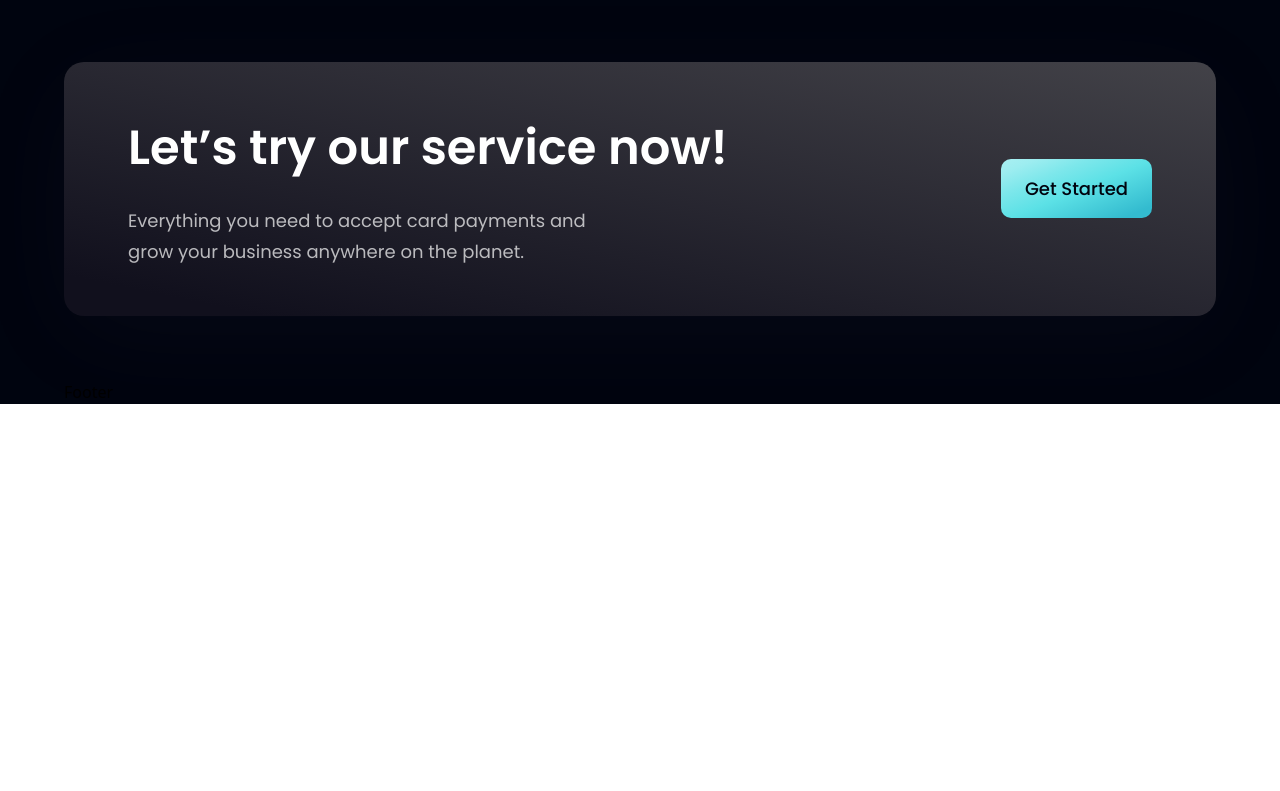
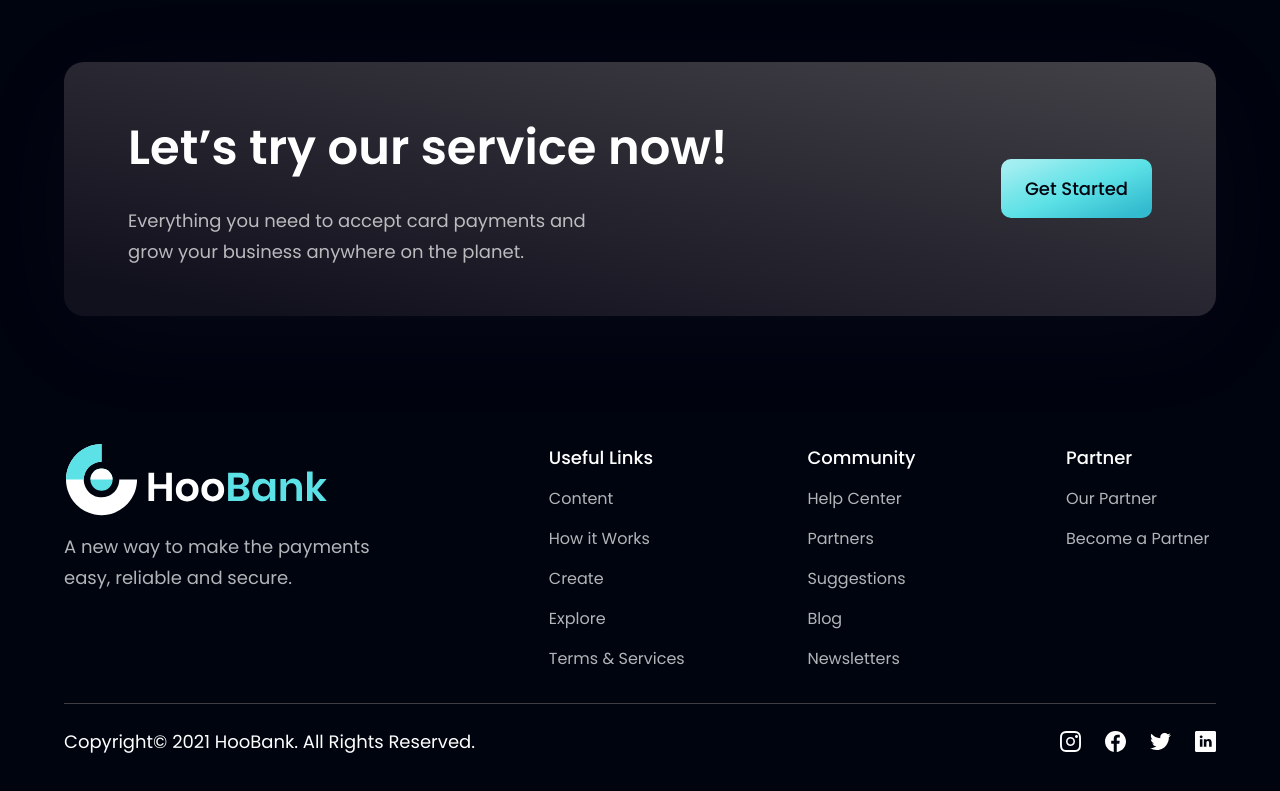
Before and after one commit to shashankW13/React-Way, a React (Vite) app in the folder Bank_modern_app/bank_modern_app/: page / in a window 1280 px wide. Shown: the part 4082-4873 px from the top of the page. Before the commit the page ends 4486 px from the top, so only its background shows below. Built offline with nearby package versions, Linux system fonts and the light colour scheme.

Commit message:
Added Footer and Completed the project

```diff
--- a/Bank_modern_app/bank_modern_app/src/components/Footer.jsx
+++ b/Bank_modern_app/bank_modern_app/src/components/Footer.jsx
@@ -1,7 +1,63 @@
 import React from "react"
+import styles from "../style"
+import { logo } from "../assets"
+import { footerLinks, socialMedia } from "../constants"
 
-const Footer = () => {
-	return <div>Footer</div>
-}
+const Footer = () => (
+	<section className={`${styles.flexCenter} ${styles.paddingY} flex-col`}>
+		<div className={`${styles.flexStart} md:flex-row flex-col mb-8 w-full`}>
+			<div className="flex-[1] flex flex-col justify-start mr-10">
+				<img
+					src={logo}
+					alt="hoobank"
+					className="w-[266px] h-[72.14px] object-contain"
+				/>
+				<p className={`${styles.paragraph} mt-4 max-w-[312px]`}>
+					A new way to make the payments easy, reliable and secure.
+				</p>
+			</div>
+
+			<div className="flex-[1.5] w-full flex flex-row justify-between flex-wrap md:mt-0 mt-10">
+				{footerLinks.map((footerlink) => (
+					<div
+						key={footerlink.title}
+						className={`flex flex-col ss:my-0 my-4 min-w-[150px]`}>
+						<h4 className="font-poppins font-medium text-[18px] leading-[27px] text-white">
+							{footerlink.title}
+						</h4>
+						<ul className="list-none mt-4">
+							{footerlink.links.map((link, index) => (
+								<li key={link.name}
+									className={`font-poppins font-normal text-[16px] leading-[24px]
+												 text-dimWhite hover:text-secondary cursor-pointer
+												 ${index !== footerlink.links.length - 1 ? 'mb-4' : 'mb:0'}`}>
+									{link.name}
+								</li>
+							))}
+						</ul>
+					</div>
+				))}
+			</div>
+		</div>
+
+		<div className="w-full flex justify-between items-center
+						md:flex-row flex-col pt-6 border-t-[1px] border-t-[#3f3e45]">
+			<p className="font-poppins font-normal text-center text-[18px] leading-[27px] text-white">
+				Copyright© 2021 HooBank. All Rights Reserved.
+			</p>
+			<div className="flex flex-row md:mt-0 mt-6">
+				{socialMedia.map((social, index) => (
+					<img
+						key={social.id}
+						src={social.icon}
+						alt={social.name}
+						className={`w-[21px] h-[21px] object-contain cursor-pointer
+									${index !== socialMedia.length - 1 ? 'mr-6' : 'mr-0'}`}/>
+				))}
+			</div>
+		</div>
+	</section>
+
+)
 
 export default Footer
```
